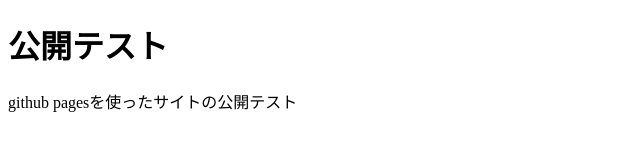
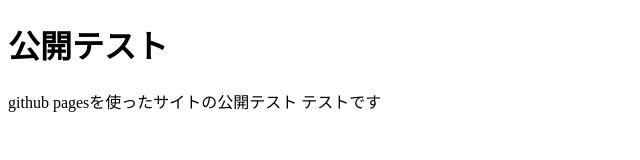
Before and after one commit to M4c4r0n/testsite, a plain HTML site: page index.html in a window 1280 px wide. Shown: the full height of the page, 0-640 px from the left. Drawn offline with Linux system fonts and the light colour scheme.

Commit message:
Add files via upload

```diff
--- a/index.html
+++ b/index.html
@@ -7,6 +7,6 @@
 </head>
 <body>
     <h1>公開テスト</h1>
-    <p>github pagesを使ったサイトの公開テスト</p>
+    <p>github pagesを使ったサイトの公開テスト テストです</p>
 </body>
 </html>
```
